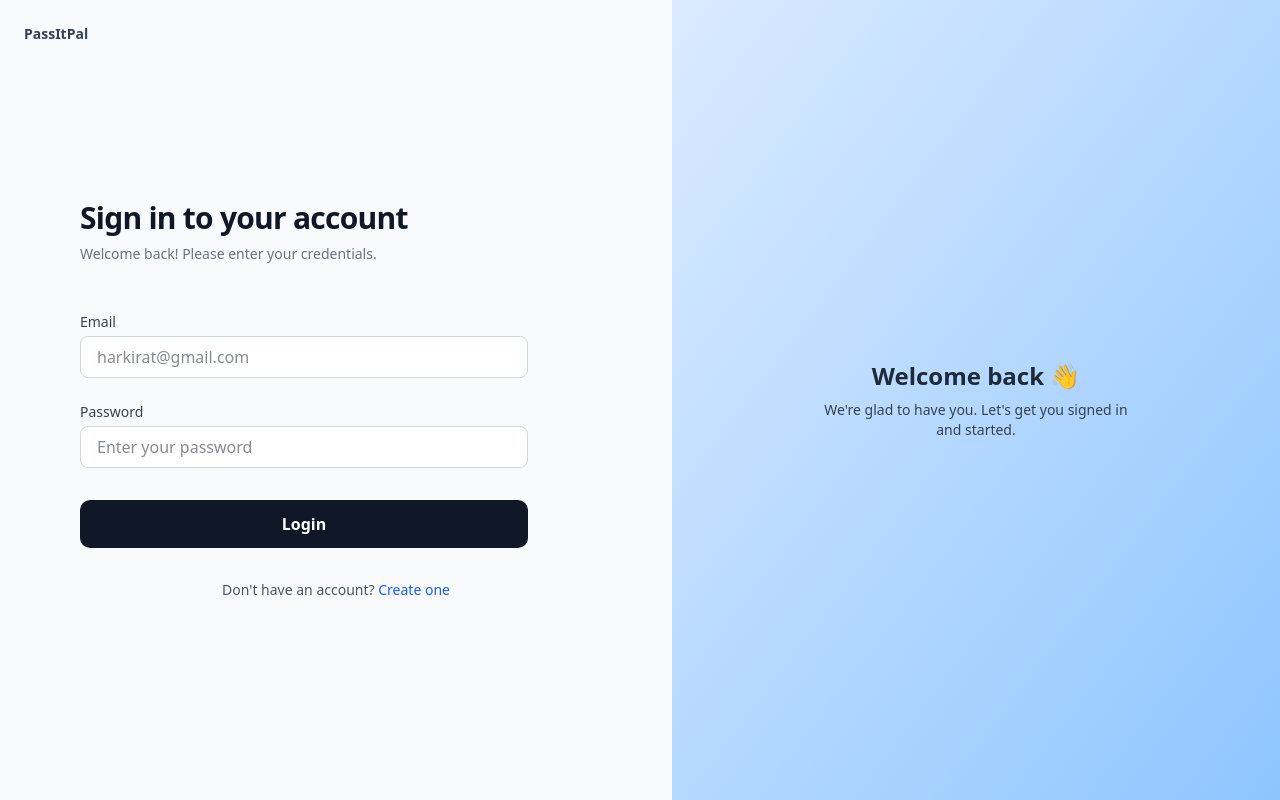
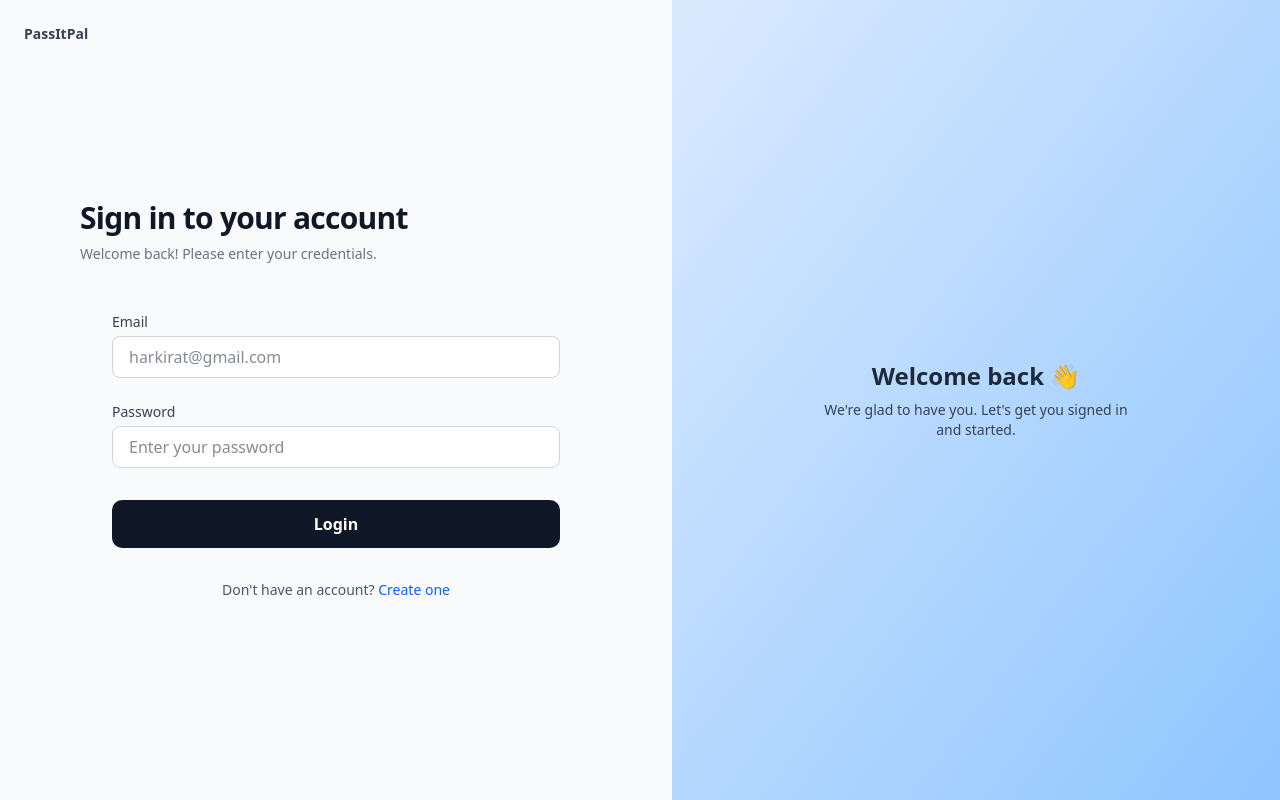
Before and after one commit to IAOteam/PassItPal, a React (Vite) app in the folder frontend/: page /login in a window 1280 px wide. Built offline with nearby package versions, Linux system fonts and the light colour scheme.

Commit message:
fix/styling

```diff
--- a/frontend/src/pages/auth/LoginPage.tsx
+++ b/frontend/src/pages/auth/LoginPage.tsx
@@ -52,7 +52,7 @@ const LoginPage: React.FC = () => {
           </p>
         </div>
 
-        <form className="grid grid-cols-1 gap-6 max-w-md"  onSubmit={handleSubmit} noValidate>
+        <form className="grid grid-cols-1 gap-6 w-full lg:w-md mx-auto"   onSubmit={handleSubmit} noValidate>
 
           <div>
             <label htmlFor="email" className="formLabel">
```
